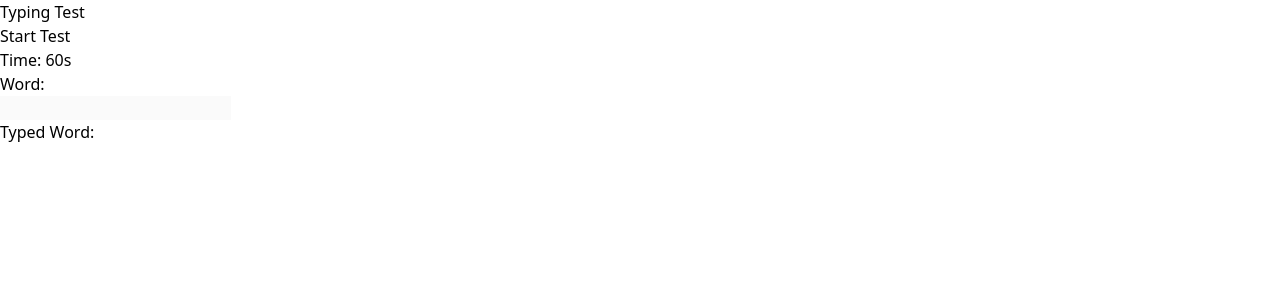
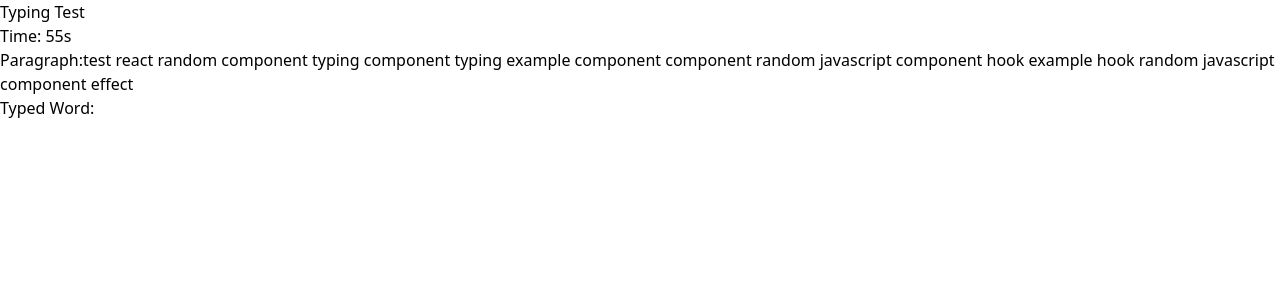
Before and after one commit to DimasZeava/Typing-Test-React, a React (Vite) app: page / in a window 1280 px wide. Shown: the top 300 px of the page. Built offline with nearby package versions, Linux system fonts and the light colour scheme.

Commit message:
feat: changing function in component test \n Bug: when press space the word generated new sentence

```diff
--- a/src/App.jsx
+++ b/src/App.jsx
@@ -1,72 +1,11 @@
-import { useState, useEffect } from 'react'
+import Test from './components/test'
 
 function App() {
-  const words = ['example', 'random', 'typing', 'test', 'javascript', 'react', 'component', 'state', 'effect', 'hook']
-  const [timer, setTimer] = useState(60)
-  const [word, setWord] = useState('')
-  const [typedWord, setTypedWord] = useState('')
-  const [activeWord, setActiveWord] = useState('')
-  const [isActive, setIsActive] = useState(false)
-
-  useEffect(() => {
-    let interval = null
-    if (isActive && timer > 0) {
-      interval = setInterval(() => {
-        setTimer(timer => timer - 1)
-      }, 1000)
-    } else if (timer === 0) {
-      setIsActive(false)
-      clearInterval(interval)
-    }
-    return () => clearInterval(interval)
-  }, [isActive, timer])
-
-  const getRandomWord = () => {
-    return words[Math.floor(Math.random() * words.length)]
-  }
-
-  const handleChange = (e) => {
-    setTypedWord(e.target.value)
-    if (e.target.value === word) {
-      setActiveWord(word)
-      setWord(getRandomWord())
-      setTypedWord('')
-    }
-  }
-
-  const startTest = () => {
-    setIsActive(true)
-    setTimer(60)
-    setWord(getRandomWord())
-    setTypedWord('')
-    setActiveWord('')
-  }
 
   return (
-    <div className="App p-4">
-      <h1 className="text-2xl font-bold mb-4">Typing Test</h1>
-      <div className="mb-4">
-        <button onClick={startTest} className="bg-blue-500 text-white px-4 py-2 rounded">Start Test</button>
-      </div>
-      <div className="mb-4">
-        <h2 className="text-xl">Time: {timer}s</h2>
-        <h2 className="text-xl">Word:
-          {word.split('').map((char, index) => (
-            <span key={index} className={typedWord[index] === char ? 'text-black' : 'text-gray-400'}>
-              {char}
-            </span>
-          ))}
-        </h2>
-        <input
-          type="text"
-          value={typedWord}
-          onChange={handleChange}
-          disabled={!isActive}
-          className={`border p-2 rounded ${typedWord === word ? 'border-green-500' : 'border-gray-300'}`}
-        />
-        <h2 className={`text-xl mt-2 ${activeWord ? 'text-green-500' : 'text-red-500'}`}>Typed Word: {activeWord}</h2>
-      </div>
-    </div>
+    <>
+      <Test />
+    </>
   )
 }
 
--- a/src/components/test.jsx
+++ b/src/components/test.jsx
@@ -0,0 +1,117 @@
+import { useEffect, useReducer } from "react";
+import { initialState, typingTestReducer } from "../store/reducer";
+
+const generateWords = (count) => {
+  const words = [
+    "example",
+    "random",
+    "typing",
+    "test",
+    "javascript",
+    "react",
+    "component",
+    "state",
+    "effect",
+    "hook",
+  ];
+  let sentence = [];
+  for (let i = 0; i < count; i++) {
+    sentence.push(words[Math.floor(Math.random() * words.length)]);
+  }
+  return sentence.join(" ");
+};
+
+const Test = () => {
+  const [state, dispatch] = useReducer(typingTestReducer, initialState);
+
+  // Mulai tes dan generate kata-kata saat komponen dimuat
+  useEffect(() => {
+    dispatch({ type: "START_TEST", payload: generateWords(20) });
+  }, []); // [] memastikan hanya berjalan sekali saat komponen dimuat
+
+  // Hitung mundur timer
+  useEffect(() => {
+    let interval = null;
+    if (state.isActive && state.timer > 0) {
+      interval = setInterval(() => {
+        dispatch({ type: "TICK" });
+      }, 1000);
+    } else if (state.timer === 0) {
+      dispatch({ type: "STOP_TEST" });
+      clearInterval(interval);
+    }
+    return () => clearInterval(interval);
+  }, [state.isActive, state.timer]);
+
+  // Handle input pengguna
+  const handleKeyPress = (e) => {
+    if (!state.isActive) {
+      if (/^[a-zA-Z]$/.test(e.key)) {
+        dispatch({ type: "START_TEST", payload: generateWords(20) });
+      }
+    } else {
+      if (e.key === " ") {
+        if (state.typedWord.trim() === state.word.split(" ")[0]) {
+          const remainingWords = state.word.split(" ").slice(1).join(" ");
+          dispatch({ type: "SET_WORD", payload: remainingWords });
+        }
+        dispatch({ type: "SET_TYPED_WORD", payload: "" });
+      } else if (e.key === "Backspace") {
+        dispatch({
+          type: "SET_TYPED_WORD",
+          payload: state.typedWord.slice(0, -1),
+        });
+      } else if (e.key.length === 1) {
+        dispatch({
+          type: "SET_TYPED_WORD",
+          payload: state.typedWord + e.key,
+        });
+      }
+    }
+  };
+
+  // Tambahkan event listener untuk keydown
+  useEffect(() => {
+    window.addEventListener("keydown", handleKeyPress);
+    return () => {
+      window.removeEventListener("keydown", handleKeyPress);
+    };
+  }, [state.typedWord, state.isActive]);
+
+  return (
+    <div className="App p-4">
+      <h1 className="text-2xl font-bold mb-4">Typing Test</h1>
+      <div className="mb-4">
+        <h2 className="text-xl">Time: {state.timer}s</h2>
+        <h2 className="text-xl">
+          Paragraph:
+          {state.word.split("").map((char, index) => (
+            <span
+              key={index}
+              className={
+                state.typedWord[index] === char ? "text-black" : "text-gray-400"
+              }
+            >
+              {char}
+            </span>
+          ))}
+        </h2>
+        <h2 className="text-xl mt-2">
+          Typed Word:
+          {state.typedWord.split("").map((char, index) => (
+            <span
+              key={index}
+              className={
+                state.word[index] === char ? "text-black" : "text-red-500"
+              }
+            >
+              {char}
+            </span>
+          ))}
+        </h2>
+      </div>
+    </div>
+  );
+};
+
+export default Test;
--- /dev/null
+++ b/src/store/reducer.js
@@ -0,0 +1,43 @@
+const initialState = {
+  timer: 60,
+  word: "",
+  typedWord: "",
+  isActive: false,
+};
+
+const typingTestReducer = (state, action) => {
+  switch (action.type) {
+    case "START_TEST":
+      return {
+        ...state,
+        isActive: true,
+        timer: 60,
+        word: action.payload,
+        typedWord: "",
+      };
+    case "TICK":
+      return {
+        ...state,
+        timer: state.timer - 1,
+      };
+    case "SET_TYPED_WORD":
+      return {
+        ...state,
+        typedWord: action.payload,
+      };
+    case "SET_WORD":
+      return {
+        ...state,
+        word: action.payload,
+      };
+    case "STOP_TEST":
+      return {
+        ...state,
+        isActive: false,
+      };
+    default:
+      return state;
+  }
+};
+
+export { initialState, typingTestReducer };
```
